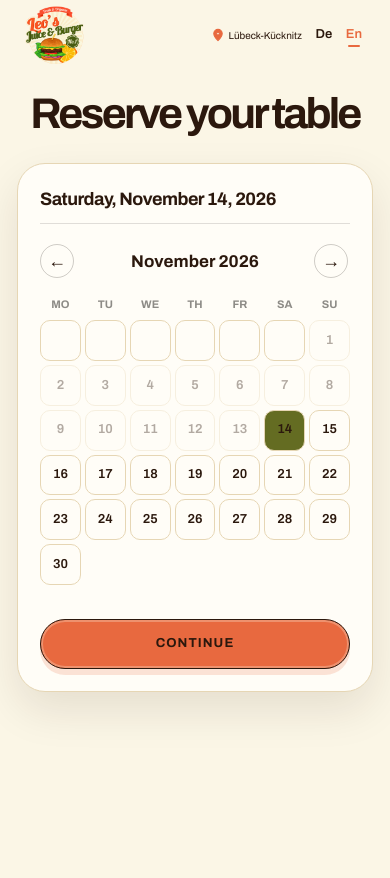
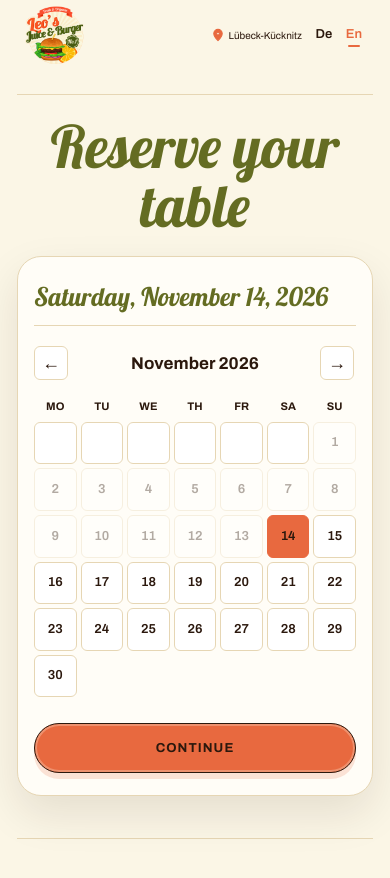
Before and after one commit to veokleo-create07/website.for.burger.leos, a Next.js app: page /en/reservierung in a window 390 px wide. Shown: the top 878 px of the page. Before the commit the page ends 844 px from the top, so only its background shows below. Built offline with nearby package versions, Linux system fonts and the light colour scheme.

Commit message:
Restyle reservation flow to editorial calendar design

```diff
--- a/src/app/globals.css
+++ b/src/app/globals.css
@@ -3398,3 +3398,179 @@ h1, h2, h3, h4, h5, h6,
     border-radius: 22px;
   }
 }
+
+
+/* Reservation page: editorial calendar layout */
+.reservation-shell {
+  min-height: 100svh;
+  background: var(--leo-cream);
+}
+
+.reservation-shell .site-header {
+  width: min(1180px, 100%);
+  margin: 0 auto;
+  grid-template-columns: 1fr auto 1fr;
+}
+
+.reservation-shell .brand-link {
+  grid-column: 2;
+}
+
+.reservation-shell .header-tools {
+  grid-column: 3;
+}
+
+.reservation-shell .header-booking {
+  display: none;
+}
+
+.reservation-main {
+  width: min(1180px, 100%);
+  margin: 0 auto;
+  padding: 34px 32px 88px;
+}
+
+.reservation-layout {
+  display: grid;
+  grid-template-columns: minmax(220px, .72fr) minmax(440px, 1.18fr) minmax(180px, .6fr);
+  align-items: start;
+  gap: clamp(32px, 5vw, 76px);
+  border-top: 1px solid var(--leo-sand);
+  border-bottom: 1px solid var(--leo-sand);
+  padding: 26px 0 64px;
+}
+
+.reservation-intro {
+  grid-column: 1;
+  padding-top: 2px;
+  text-align: left;
+}
+
+.reservation-title {
+  margin: 0;
+  color: var(--leo-olive);
+  font-family: var(--font-lobster), cursive;
+  font-size: clamp(3rem, 5vw, 4.8rem);
+  font-weight: 400;
+  letter-spacing: 0;
+  line-height: 1;
+}
+
+.reservation-panel {
+  grid-column: 2;
+  margin: 0;
+  border: 1px solid var(--leo-sand);
+  border-radius: 28px;
+  padding: clamp(24px, 3vw, 34px);
+  background: var(--leo-card);
+  box-shadow: 0 18px 44px rgb(43 24 13 / 10%);
+}
+
+.reservation-section-heading strong,
+.reservation-guest-fieldset legend,
+.reservation-request-fieldset legend {
+  color: var(--leo-olive);
+  font-family: var(--font-lobster), cursive;
+  font-size: 1.8rem;
+  font-weight: 400;
+  letter-spacing: 0;
+}
+
+.reservation-calendar {
+  border-top-color: var(--leo-sand);
+}
+
+.reservation-calendar-header strong,
+.reservation-weekdays,
+.reservation-fields label,
+.reservation-time-picker > span {
+  color: var(--leo-espresso);
+  font-family: var(--font-archivo), Arial, sans-serif;
+}
+
+.reservation-icon-button,
+.reservation-date,
+.reservation-guest,
+.reservation-request {
+  border-color: var(--leo-sand);
+  border-radius: 6px;
+  background: #fff;
+}
+
+.reservation-date-selected,
+.reservation-guest-selected,
+.reservation-request-selected {
+  border-color: var(--leo-orange);
+  background: var(--leo-orange);
+  color: var(--leo-espresso);
+}
+
+.reservation-step-actions {
+  margin-top: 26px;
+}
+
+.reservation-holiday-message {
+  color: var(--leo-espresso);
+  font-family: var(--font-archivo), Arial, sans-serif;
+  font-size: 13px;
+  line-height: 1.45;
+}
+
+@media (max-width: 900px) {
+  .reservation-layout {
+    grid-template-columns: 1fr;
+  }
+
+  .reservation-intro,
+  .reservation-panel {
+    grid-column: 1;
+  }
+
+  .reservation-intro {
+    text-align: center;
+  }
+
+  .reservation-panel {
+    width: min(680px, 100%);
+    margin: 0 auto;
+  }
+}
+
+@media (max-width: 767px) {
+  .reservation-shell .site-header {
+    display: flex;
+    width: 100%;
+  }
+
+  .reservation-shell .brand-link {
+    order: 0;
+  }
+
+  .reservation-shell .header-tools {
+    order: 1;
+  }
+
+  .reservation-main {
+    padding: 24px 17px 60px;
+  }
+
+  .reservation-layout {
+    gap: 22px;
+    padding: 20px 0 42px;
+  }
+
+  .reservation-title {
+    font-size: clamp(3.2rem, 15vw, 4.5rem);
+  }
+
+  .reservation-panel {
+    border-radius: 24px;
+    padding: 20px 16px 22px;
+  }
+
+  .reservation-section-heading strong,
+  .reservation-guest-fieldset legend,
+  .reservation-request-fieldset legend {
+    font-size: 1.6rem;
+  }
+}
```
